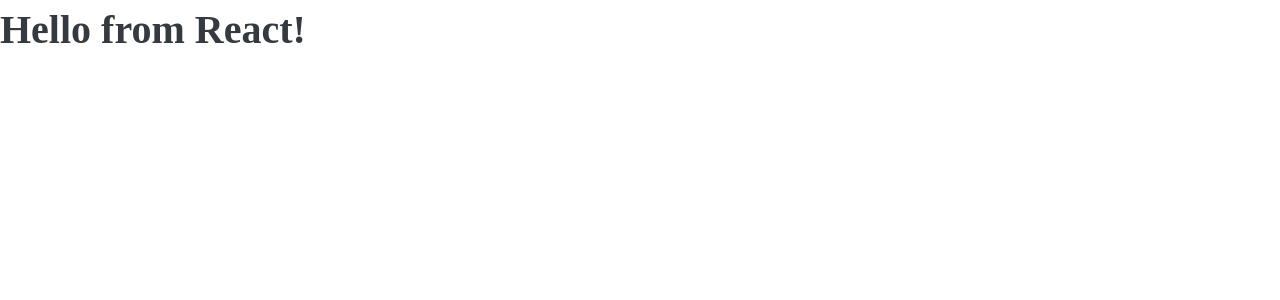
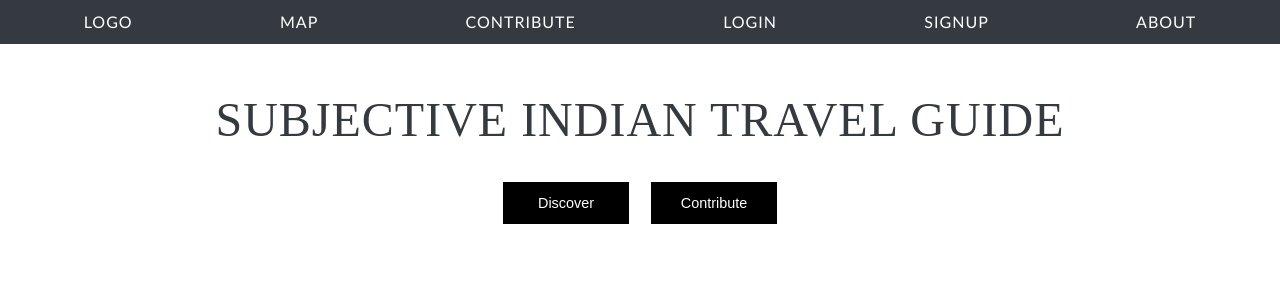
Before and after one commit to AltCampus/indiereis, a React (Create React App) app in the folder client/: page / in a window 1280 px wide. Shown: the top 300 px of the page. Built offline with nearby package versions, Linux system fonts and the light colour scheme.

Commit message:
add menu+header component

```diff
--- a/client/src/App.js
+++ b/client/src/App.js
@@ -1,11 +1,14 @@
 import React, { Component } from 'react';
 import './stylesheets/index.scss';
+import Header from './components/Header';
+import Hero from './components/Hero';
 
 class App extends Component {
   render() {
     return (
       <div className="App">
-        <h2>Hello from React!</h2>
+        <Header />
+        <Hero />
       </div>
     );
   }
--- /dev/null
+++ b/client/src/components/Header.js
@@ -0,0 +1,12 @@
+import React from 'react';
+import Menu from './Menu';
+
+const Header = () => {
+	return (
+		<React.Fragment>
+			<Menu />
+		</React.Fragment>
+	)
+}
+
+export default Header;
--- /dev/null
+++ b/client/src/components/Hero.js
@@ -0,0 +1,19 @@
+import React from 'react';
+
+const Hero = () => {
+	return (
+			<React.Fragment>
+				<div className="hero">
+					<div className="hero-text">
+						<p>subjective indian travel guide</p>
+						<div className="hero-sub-text">
+							<button className="btn-standard">Discover</button>
+							<button className="btn-standard">Contribute</button>
+						</div>
+					</div>
+				</div>
+			</React.Fragment>
+		)
+}
+
+export default Hero;
--- /dev/null
+++ b/client/src/components/Menu.js
@@ -0,0 +1,22 @@
+import React, {Component} from 'react';
+
+class Menu extends React.Component {
+	render() {
+		return(
+			<React.Fragment>
+				<div className="menu">
+					<div className="menu-items">
+						<a href="">Logo</a>
+						<a href="">Map</a>
+						<a href="">Contribute</a>
+						<a href="">Login</a>
+						<a href="">SignUp</a>
+						<a href="">About</a>
+					</div>
+				</div>
+			</React.Fragment>
+		)
+	}
+}
+
+export default Menu;
--- a/client/src/stylesheets/index.scss
+++ b/client/src/stylesheets/index.scss
@@ -2,3 +2,4 @@
 @import 'App';
 @import 'variable';
 @import 'base';
+@import 'landing';
--- /dev/null
+++ b/client/src/stylesheets/landing.css
@@ -0,0 +1,31 @@
+/*Menu section*/
+
+.menu{
+	background: var(--gray-dark);
+}
+.menu-items{
+	display: flex;
+	justify-content: space-around;
+	padding: 10px;
+	letter-spacing: 1px;
+	font-size: 1rem;
+	font-family: var(--font-family-fallback);
+	text-transform: uppercase;
+}
+.menu-items a{
+	color: var(--white);
+}
+
+/*Hero Section*/
+
+.hero{
+	margin: 40px auto;
+	text-align: center;
+}
+.hero-text{
+	text-transform: uppercase;
+	/*text-decoration: underline;*/
+	font-family: var(--font-family-default);
+	font-size: 3rem;
+	letter-spacing: 1px;
+}
--- a/client/src/stylesheets/variable.css
+++ b/client/src/stylesheets/variable.css
@@ -1,6 +1,8 @@
 /* Main CSS */
 :root {
 	--blue: #007bff;
+	--steelblue: #4682b4;
+	--midnightblue: #191970;
 	--indigo: #6610f2;
 	--purple: #6f42c1;
 	--pink: #e83e8c;
--- a/package.json
+++ b/package.json
@@ -2,7 +2,7 @@
  "name": "writer",
  "version": "1.0.0",
  "description": "",
- "main": "index.js",
+ "main": "app.js",
  "scripts": {
   "test": "echo \"Error: no test specified\" && exit 1",
   "start": "NODE_ENV=development nodemon app.js"
```
